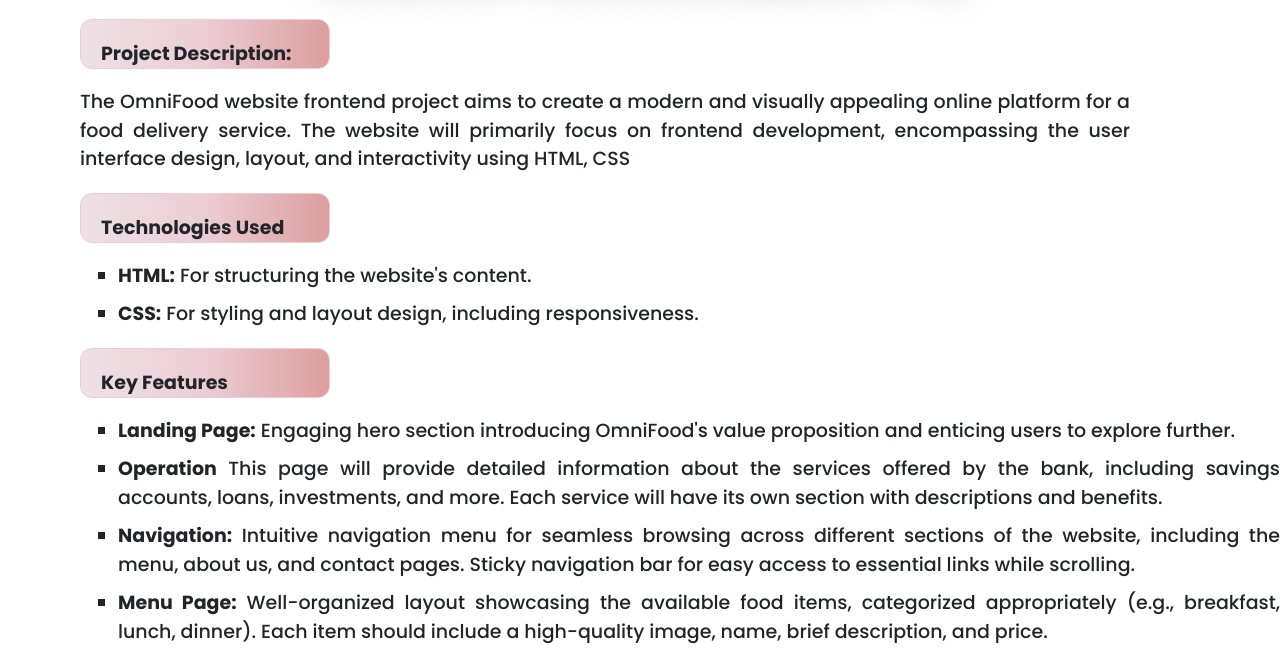
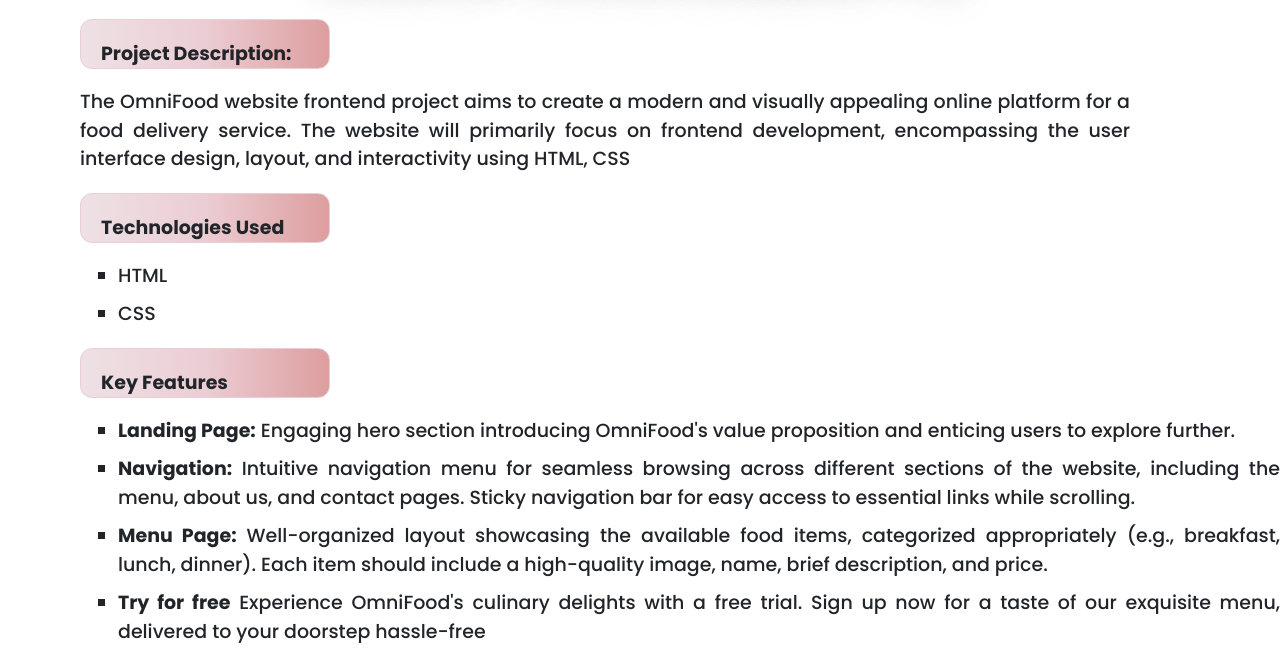
Before and after one commit to ThilagavathiChandrasekar/omnifood-description, a plain HTML site: page index.html in a window 1280 px wide. Shown: the part 135-788 px from the top of the page. Drawn offline with Linux system fonts and the light colour scheme.

Commit message:
some msg

```diff
--- a/index.html
+++ b/index.html
@@ -17,19 +17,18 @@
         <div class="desc">
             <p class="heading" class="description">Project Description:</p>
             <p class="description-content">
-                The OmniFood website frontend project aims to create a modern and visually appealing online platform for a food delivery service. The website will primarily focus on frontend development, encompassing the user interface design, layout, and interactivity using HTML, CSS            </p>
+                The OmniFood website frontend project aims to create a modern and visually appealing online platform for a food delivery service. The website will primarily focus on frontend development, encompassing the user interface design, layout, and interactivity using HTML, CSS
+            </p>
         </div>
 
         <div class="desc">
             <p class="heading" class="description">Technologies Used</p>
             <ul>
                 <li class="proce">
-                    <span>HTML:</span>
-                    For structuring the website's content.
+                    HTML
                 </li>
                 <li class="proce">
-                    <span>CSS:</span>
-                    For styling and layout design, including responsiveness.
+                    CSS
                 </li>
             </ul>
         </div>
@@ -42,9 +41,6 @@
                     <li class="proce">
                         <span>Landing Page:</span>
                         Engaging hero section introducing OmniFood's value proposition and enticing users to explore further.</li>
-                    <li class="proce">
-                        <span>Operation</span>
-                        This page will provide detailed information about the services offered by the bank, including savings accounts, loans, investments, and more. Each service will have its own section with descriptions and benefits.</li>
                     <li class="proce">
                         <span> Navigation:</span>
                         Intuitive navigation menu for seamless browsing across different sections of the website, including the menu, about us, and contact pages.
@@ -63,7 +59,8 @@
         <div class="cons">
             <p class="heading" class="conclusion">Conclusion</p>
             <p class="conclusion-content">
-                In conclusion, the OmniFood website project will deliver a visually stunning and user-friendly interface that encapsulates the essence of the brand. With its intuitive navigation, enticing menu offerings, and responsive design, OmniFood is poised to captivate customers and elevate their dining experience.            </p>
+                In conclusion, the OmniFood website project will deliver a visually stunning and user-friendly interface that encapsulates the essence of the brand. With its intuitive navigation, enticing menu offerings, and responsive design, OmniFood is poised to captivate customers and elevate their dining experience.
+            </p>
         </div>
 
         <div class="src-live d-flex justify-content-around">
```
